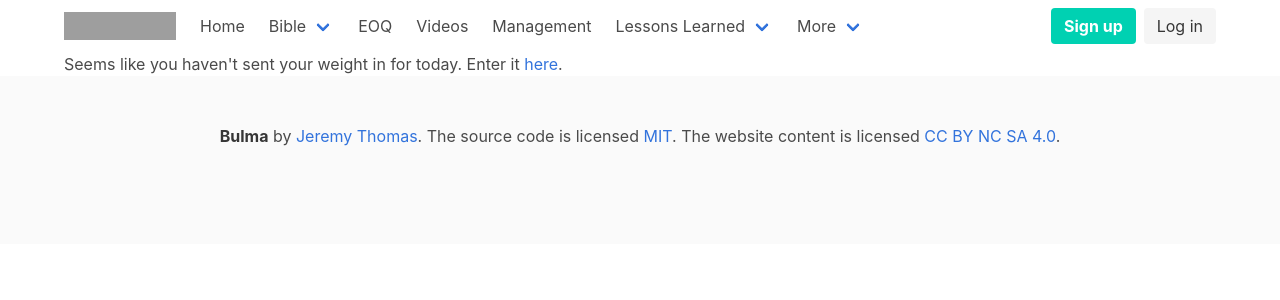
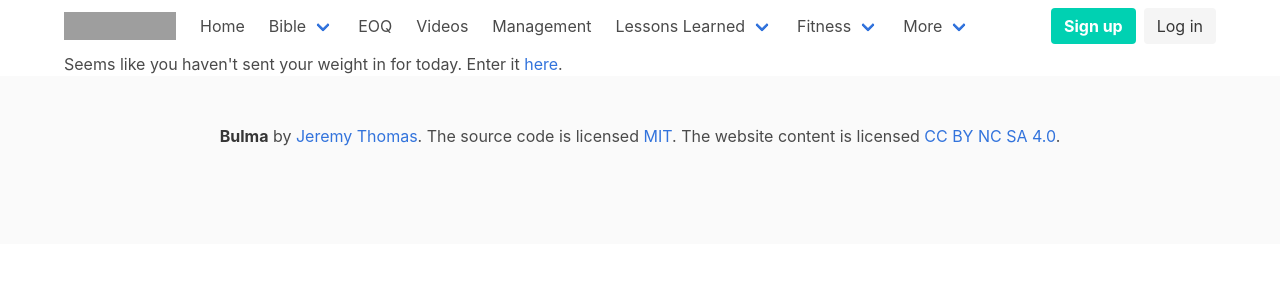
Before and after one commit to tlarnold10/arnold_test, a Django app: page /fitness/weight in a window 1280 px wide. Shown: the top 300 px of the page. Run offline with Django 3.2, Linux system fonts and the light colour scheme; data that the repository does not hold is empty; some libraries are stand-ins or nearby versions; grey boxes are pictures that could not be loaded.

Commit message:
cleaned up the html a little bit and nav headers

```diff
--- a/fitness/templates/fitness/weight_list.html
+++ b/fitness/templates/fitness/weight_list.html
@@ -22,7 +22,7 @@
 				<table class="table is-fullwidth is-striped is-hoverable">
 					<thead class="thead">
 						<th class="th">Date</th>
-						<th class="th">Weight</th>
+						<th class="th">Weight (lbs)</th>
 						<th class="th">Delete</th>
 					</thead>
 					<tbody class="tbody">
--- a/fitness/templates/fitness/workout_list.html
+++ b/fitness/templates/fitness/workout_list.html
@@ -23,7 +23,7 @@
 				<table class="table is-fullwidth is-striped is-hoverable">
 					<thead class="thead">
 						<th class="th">Date</th>
-						<th class="th">Duration</th>
+						<th class="th">Duration (minutes)</th>
 						<th class="th">Type</th>
 						<th class="th">Delete</th>
 					</thead>
--- a/static/site/workout_chart.js
+++ b/static/site/workout_chart.js
@@ -7,7 +7,7 @@ function showChart(data, labels, sums) {
     html += "<table class=\"table is-fullwidth is-striped is-hoverable\>\
                 <thead class=\"thead\">\
                 <th class=\"th\">Date</th>\
-                <th class=\"th\">Duration</th>\
+                <th class=\"th\">Duration (minutes)</th>\
                 <th class=\"th\">Type</th>\
                 </thead>";
     for (i=0; i<data.length; i++) {
@@ -25,7 +25,7 @@ function showChart(data, labels, sums) {
     html += "<table class=\"table is-fullwidth is-striped is-hoverable\>\
                 <thead class=\"thead\">\
                 <th class=\"th\">Workout</th>\
-                <th class=\"th\">Total Duration</th>\
+                <th class=\"th\">Total Duration (minutes)</th>\
                 </thead>";
     for (i=0; i<labels.length; i++) {
         html += "<tr class=\"tr\">";
--- a/templates/base.html
+++ b/templates/base.html
@@ -76,6 +76,19 @@
         </div>
       </div>
       <div class="navbar-item has-dropdown is-hoverable">
+        <a href="{% url 'workout_chart' %}" class="navbar-link">
+          Fitness
+        </a>
+        <div class="navbar-dropdown">
+          <a class="navbar-item" href="{% url 'workout_list' %}">
+            Workouts
+          </a>
+          <a class="navbar-item" href="{% url 'weight_list' %}">
+            Weigh Ins
+          </a>
+        </div>
+      </div>
+      <div class="navbar-item has-dropdown is-hoverable">
         <a class="navbar-link">
           More
         </a>
```
